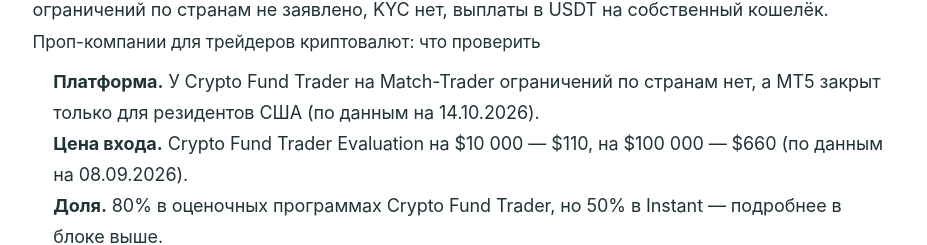
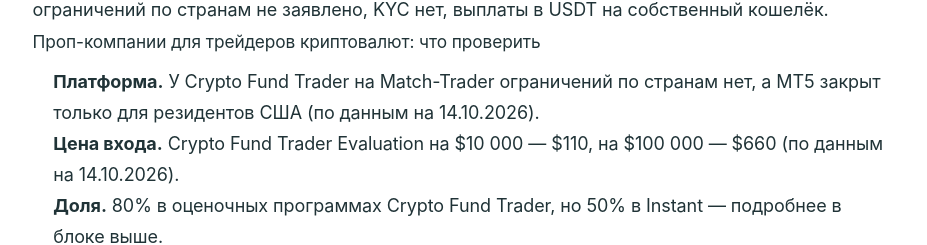
Before and after one commit to Vilmanis99/tradersfund, a Next.js app: page /ru/luchshie-kripto-prop-firmy in a window 1280 px wide. Shown: the part 9134-9379 px from the top of the page, without its empty margins (176-1103 px from the left). Built offline with nearby package versions, Linux system fonts and the light colour scheme; no server answers.

Commit message:
content(ru): re-date CFT Evaluation price line on luchshie-kripto to 14.10.2026 capture

```diff
--- a/app/ru/luchshie-kripto-prop-firmy/page.tsx
+++ b/app/ru/luchshie-kripto-prop-firmy/page.tsx
@@ -432,7 +432,7 @@ export default function RussianCryptoPropFirmsPage() {
             <h3>Проп-компании для трейдеров криптовалют: что проверить</h3>
             <ul>
               <li><strong>Платформа.</strong> У Crypto Fund Trader на Match-Trader ограничений по странам нет, а MT5 закрыт только для резидентов США (по данным на 14.10.2026).</li>
-              <li><strong>Цена входа.</strong> Crypto Fund Trader Evaluation на $10 000 — $110, на $100 000 — $660 (по данным на 08.09.2026).</li>
+              <li><strong>Цена входа.</strong> Crypto Fund Trader Evaluation на $10 000 — $110, на $100 000 — $660 (по данным на 14.10.2026).</li>
               <li><strong>Доля.</strong> 80% в оценочных программах Crypto Fund Trader, но 50% в Instant — подробнее в блоке выше.</li>
               <li><strong>Выплата.</strong> Crypto Fund Trader платит в USDT (ERC20/TRC20), BTC, ETH или банковским переводом; FundedNext — в USDT и USDC.</li>
             </ul>
```
